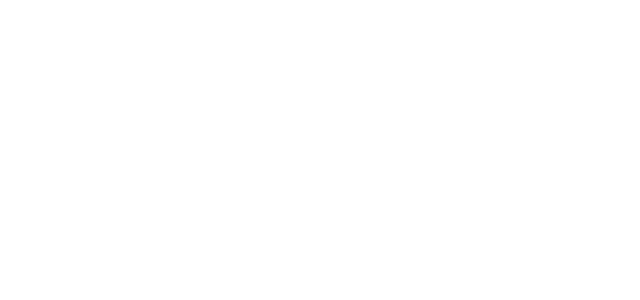
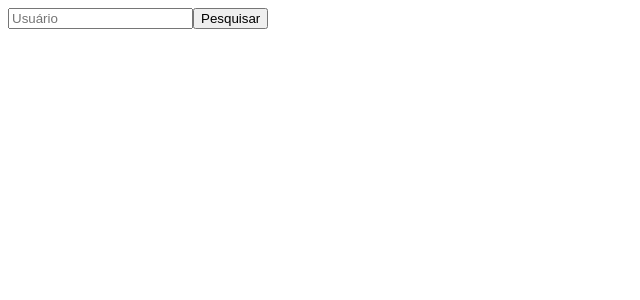
Before and after one commit to banzak1/Hiring-Coders-Gama-Experience, a React (Create React App) app in the folder modulo-react/gamagit/: page / in a window 1280 px wide. Shown: the top 300 px of the page, without its empty margins (0-640 px from the left). Built offline with nearby package versions, Linux system fonts and the light colour scheme.

Commit message:
criação dos componentes home e repositories

```diff
--- a/modulo-react/gamagit/package.json
+++ b/modulo-react/gamagit/package.json
@@ -6,8 +6,10 @@
     "@testing-library/jest-dom": "^5.11.4",
     "@testing-library/react": "^11.1.0",
     "@testing-library/user-event": "^12.1.10",
+    "axios": "^0.21.1",
     "react": "^17.0.2",
     "react-dom": "^17.0.2",
+    "react-router-dom": "^5.2.0",
     "react-scripts": "4.0.3",
     "web-vitals": "^1.0.1"
   },
--- a/modulo-react/gamagit/src/App.js
+++ b/modulo-react/gamagit/src/App.js
@@ -1,11 +1,10 @@
+import React from "react";
+import Routes from "./routes";
 
-function App() {
+function App(props) {
   return (
-    <div className="App">
-      <header className="App-header">
+    <Routes/>
 
-      </header>
-    </div>
   );
 }
 
--- /dev/null
+++ b/modulo-react/gamagit/src/Home.js
@@ -0,0 +1,22 @@
+import { useState } from 'react';
+import axios from 'axios';
+
+function App(props) {
+  const [ usuario, setUsuario ] = useState('');
+
+  function handlePesquisa() {
+    axios
+    .get(`https://api.github.com/users/${usuario}/repos`)
+    .then(response => console.log(response.data));
+  };
+
+  return (
+
+    <>
+      <input className="usuarioInput" placeholder="Usuário" value={usuario} onChange={e => setUsuario(e.target.value)} />
+      <button type="button" onClick={handlePesquisa}>Pesquisar</button>
+    </>
+  );
+}
+
+export default App;
--- /dev/null
+++ b/modulo-react/gamagit/src/Repositories.js
@@ -0,0 +1,7 @@
+import React from 'react';
+
+export default function Repositories() {
+    return (
+        <h1>Repositories</h1>
+    );
+};
--- /dev/null
+++ b/modulo-react/gamagit/src/routes.js
@@ -0,0 +1,16 @@
+import React from 'react';
+import { Switch, Route, BrowserRouter } from 'react-router-dom';
+
+import Repositories from './Repositories';
+import Home from './Home';
+
+export default function Routes() {
+    return (
+        <BrowserRouter>
+            <Switch>
+                <Route path='/' exact component={Home} />
+                <Route path='/repositories'  component={Repositories} />
+            </Switch>
+        </BrowserRouter>
+    )
+};
```
Also changed, not shown: 2 other files (tests, documents, lock files or other folders).
